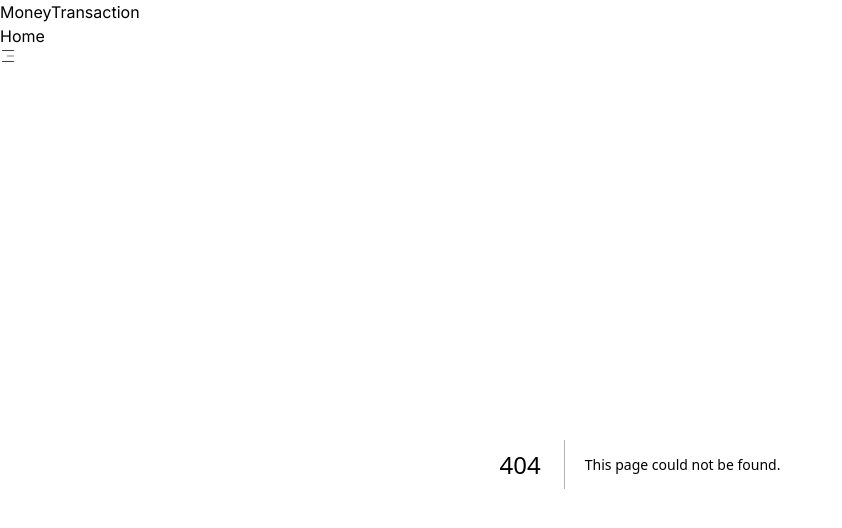
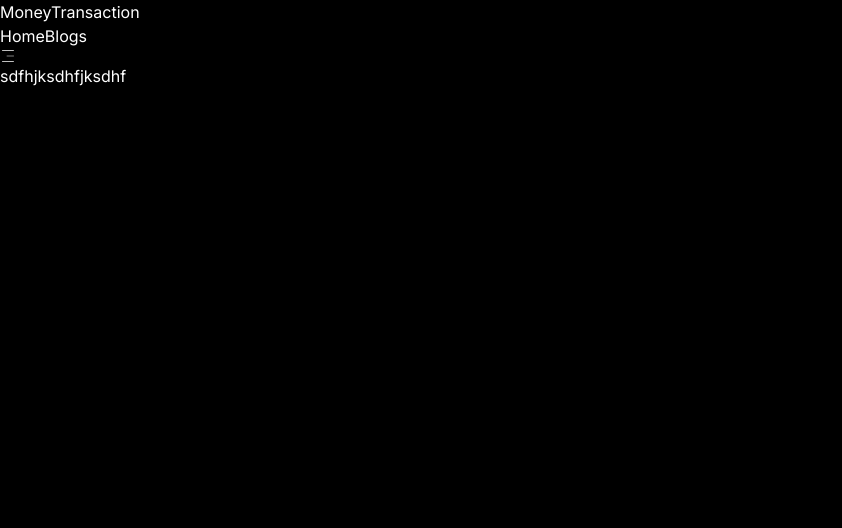
Before and after one commit to saarif23/money-transaction-client, a Next.js app: page /blogs in a window 1280 px wide. Before the commit this address had no page. Shown: the top 528 px of the page, without its empty margins (0-842 px from the left). Built offline with nearby package versions, Linux system fonts and the light colour scheme.

Commit message:
code change

```diff
--- a/src/Components/shared/Navbar/Drawer.jsx
+++ b/src/Components/shared/Navbar/Drawer.jsx
@@ -15,19 +15,19 @@ function createPortalRoot() {
  * Read the blog post here:
  * https://letsbuildui.dev/articles/building-a-drawer-component-with-react-portals
  */
-const Drawer = ({
-  isOpen,
-  children,
-  className,
-  onClose,
-  position = "left",
-  removeWhenClosed = true,
-}) => {
-  const bodyRef = useRef(document.querySelector("body"));
-  const portalRootRef = useRef(
-    document.getElementById("drawer-root") || createPortalRoot()
-  );
-  const isTransitioning = useMountTransition(isOpen, 300);
+// const Drawer = ({
+//   isOpen,
+//   children,
+//   className,
+//   onClose,
+//   position = "left",
+//   removeWhenClosed = true,
+// }) => {
+//   const bodyRef = useRef(document.querySelector("body"));
+//   const portalRootRef = useRef(
+//     document.getElementById("drawer-root") || createPortalRoot()
+//   );
+//   const isTransitioning = useMountTransition(isOpen, 300);
 
   // Append portal root on mount
   useEffect(() => {
--- a/src/Components/shared/Navbar/Navbar.jsx
+++ b/src/Components/shared/Navbar/Navbar.jsx
@@ -1,6 +1,6 @@
 "use client";
 import { useEffect, useState } from "react";
-import Drawer from "./Drawer";
+// import Drawer from "./Drawer";
 import "./styles.css";
 import { CiMenuFries } from "react-icons/ci";
 import { IoMdClose } from "react-icons/io";
@@ -32,18 +32,25 @@ const NavBar = () => {
       <Link href="/">
         <span onClick={() => setIsOpen(false)}>Home</span>
       </Link>
+      <Link href="/blogs">Blogs</Link>
     </div>
   );
 
   return (
-        <div className={`fixed z-10 w-full ${scrolled ? "bg-black text-white" : "bg-black text-white"}`}>
+    <div
+      className={`fixed z-10 w-full ${
+        scrolled ? "bg-black text-white" : "bg-black text-white"
+      }`}
+    >
       <div className="max-w-screen-xl mx-auto px-6 md:px-16 xl:px-0">
         <div className="py-0.5">
           <div className="flex items-center justify-between">
             <div>
               <Link href="/">
                 <div className="flex gap-1">
-                                    <h1 className="text-2xl font-bold md:text-4xl">MoneyTransaction</h1>
+                  <h1 className="text-2xl font-bold md:text-4xl">
+                    MoneyTransaction
+                  </h1>
                 </div>
               </Link>
             </div>
@@ -55,7 +62,7 @@ const NavBar = () => {
             >
               <CiMenuFries />
             </span>
-                        <Drawer
+            {/* <Drawer
               isOpen={isOpen}
               onClose={() => setIsOpen(false)}
               position="right"
@@ -70,7 +77,7 @@ const NavBar = () => {
                 </span>
                 {navItems}
               </div>
-                        </Drawer>
+            </Drawer> */}
           </div>
         </div>
       </div>
--- /dev/null
+++ b/src/app/blogs/page.tsx
@@ -0,0 +1,12 @@
+
+
+
+const page = () => {
+    return (
+        <div>
+          <h2 className="text-white">sdfhjksdhfjksdhf</h2>
+        </div>
+    );
+};
+
+export default page;
```
Also changed, not shown: src/Components/Home/TransactionCategories/TransactionCategories.tsx (+1 -10 lines). Lines whose indentation alone changed are shown as unchanged.
